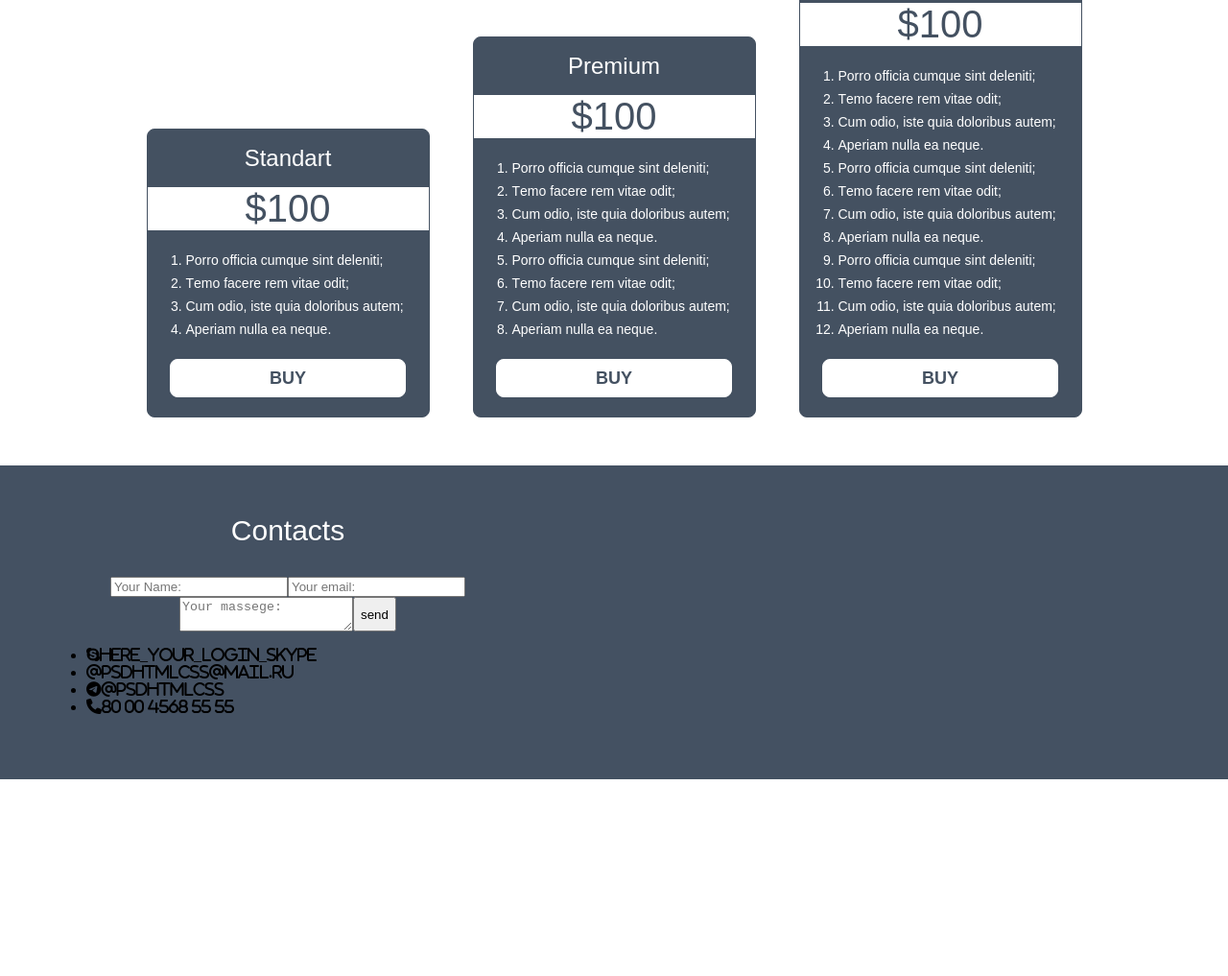
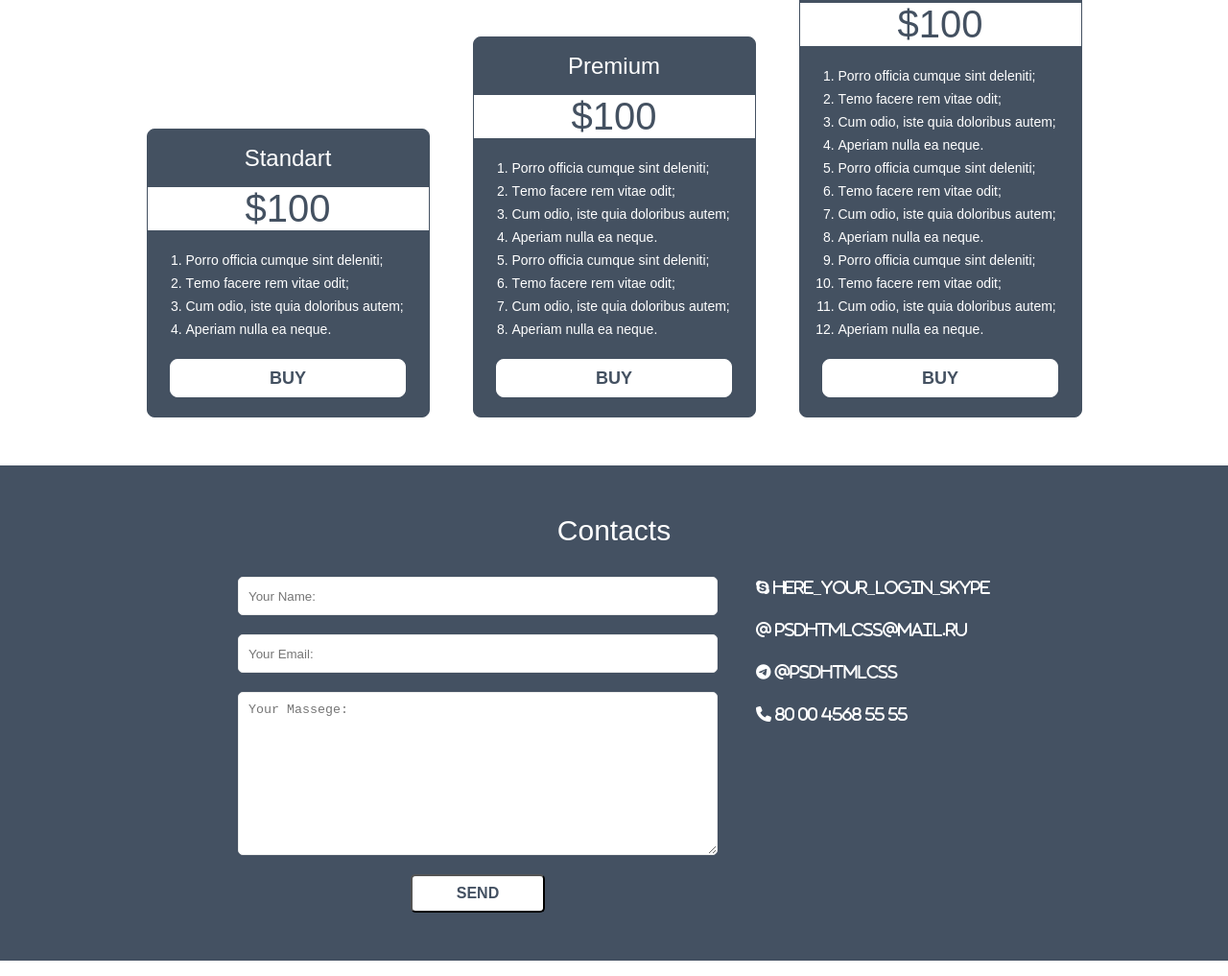
Before and after one commit to AnastasiyaSizova/HM2, a plain HTML site: page Index.html in a window 1280 px wide. Shown: the part 2318-3335 px from the top of the page at 96% size. Before the commit the page ends 3146 px from the top, so only its background shows below. Drawn offline with Linux system fonts and the light colour scheme; files whose address does not match are found by name.

Commit message:
+footer
отстилизованны формы

```diff
--- a/css/style.css
+++ b/css/style.css
@@ -427,11 +427,13 @@ details[open] summary::before {
 .main-footer {
     width: 100%;
     background-color: #445162;
-    display: flex;
-
 }
 
-.footer-contact {}
+.footer-contact {
+    display: flex;
+    flex-wrap: wrap;
+    justify-content: center;
+}
 
 .footer-contact-h2 {
     width: 100%;
@@ -451,6 +453,80 @@ details[open] summary::before {
     justify-content: center;
 }
 
-.footer-contact input {}
+.footer-contact-form input[type="text"],
+.footer-contact-form input[type="email"],
+.footer-contact-form textarea {
+    width: 100%;
+    height: 40px;
+    margin: 0 0 20px 0;
+    padding: 10px;
+    box-sizing: border-box;
+    border: 1px solid #ebebeb;
+    border-radius: 5px;
+    background-color: #ffffff;
+    outline: none;
+    text-transform: capitalize;
+}
 
-.footer-contact textarea {}
+.footer-contact-form input[type="text"]:hover,
+.footer-contact-form input[type="email"]:hover,
+.footer-contact-form textarea:hover {
+    background-color: #ebebeb;
+    color: white;
+    border-color: white;
+}
+
+.footer-contact-form input[type="text"]:hover::placeholder,
+.footer-contact-form input[type="email"]:hover::placeholder,
+.footer-contact-form textarea:hover::placeholder {
+    color: white;
+}
+
+.footer-contact-form textarea {
+    width: 500px;
+    height: 170px;
+    border: 1px solid #ebebeb;
+    border-radius: 5px;
+    background-color: #ffffff;
+    outline: none;
+}
+
+.footer-contact-form input[type="submit"] {
+    border-radius: 5px;
+    background-color: #ffffff;
+    width: 140px;
+    height: 40px;
+    text-transform: uppercase;
+    color: #445162;
+    font-size: 16px;
+    font-weight: 700;
+    line-height: 24px;
+    text-align: center;
+    outline: none;
+}
+
+.footer-contact-form input[type="submit"]:hover {
+    background-color: #ebebeb;
+    color: white;
+}
+
+.footer-contact-form input[type="submit"]:active {
+    background-color: #ffffff;
+    color: #445162;
+}
+
+.footer-contact-icon {
+    font-size: 16px;
+    line-height: 24px;
+    font-weight: 400;
+    color: #ffffff;
+}
+
+.footer-contact-icon-list {
+    list-style-type: none;
+    margin: 0;
+}
+
+.footer-contact-icon-li {
+    margin: 0 0 20px 0;
+}
```
Also changed, not shown: Index.html (+4 -4 lines).
